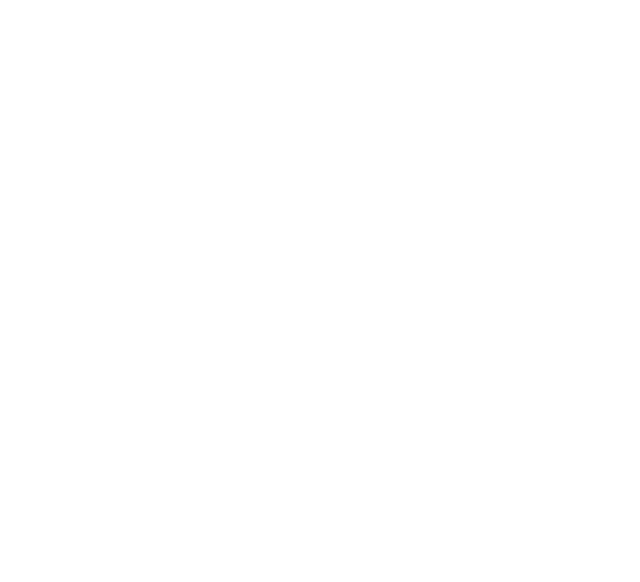
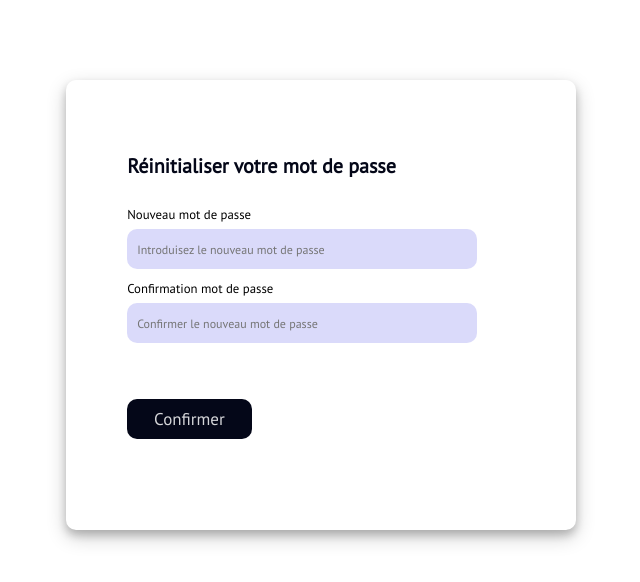
Before and after one commit to Themeshous/MADRASA-TIC, a React (Create React App) app: page /Reset-password in a window 1280 px wide. Before the commit this address had no page. Shown: the top 582 px of the page, without its empty margins (319-959 px from the left). Built offline with nearby package versions, Linux system fonts and the light colour scheme.

Commit message:
"first commit"

```diff
--- a/src/App.js
+++ b/src/App.js
@@ -3,6 +3,8 @@
 import FormCreat from './Comptes/SignUp/FormCreat.js'
 import {FormConnect} from './Comptes/LogIn/FormConnect.js';
 import CreateComp from './InterfaceAdmin/Pages/CreateComp.js'
+import {Forget} from './Comptes/ForgotPassword/Forget';
+import {Reset} from './Comptes/ForgotPassword/Reset';
 import './App.css';
 
 function App() {
@@ -12,6 +14,8 @@
         <Route path="/Admin/create" element={ <CreateComp/> } />
         <Route path="/auth/Connect" element={ <FormConnect/> } />
         <Route path="/auth/signup" element={ <FormCreat/> } />
+        <Route path="/Forget-password" element={ <Forget/> } />
+        <Route path="/Reset-password" element={ <Reset/> } />
       </Routes>
     </>
 
--- /dev/null
+++ b/src/Comptes/ForgotPassword/Forget.js
@@ -0,0 +1,22 @@
+import React , {useState} from 'react'
+import '../SignUp/FormLog.css'
+import FormForget from './FormForget'
+import { Reset } from './Reset'
+
+export const Forget = () => {
+    const [isForgotten, setisForgotten] = useState(false)
+
+    function forgetForm() {
+     setisForgotten(true)
+    }
+
+    return (
+      <div className='form-container-login'>
+          {!isForgotten?
+          (<FormForget forgetForm={forgetForm}/>
+          ) :(<Reset/>
+          )}
+          </div>
+
+    )
+}
--- /dev/null
+++ b/src/Comptes/ForgotPassword/FormForget.js
@@ -0,0 +1,47 @@
+import React from 'react'
+import validateForget from './ValidateForget'
+import UseForget from './UseForget'
+import '../SignUp/FormLog.css'
+
+const FormForget = ({forgetForm}) => {
+
+    const {HandleForget, email, HandleChange, errors} = UseForget(forgetForm, validateForget);
+    return (
+        <div className='login-container'>
+            <form className='form-login' onSubmit={HandleForget} noValidate >
+                <h1>
+                    Mot de passe oublié
+                </h1>
+                <div className='form-input-login'>
+                    <div className='form-inputs'>
+                        <label htmlFor='username' className='form-label'>
+                            Adresse email
+                        </label>
+                        <input
+                            id='email'
+                            type="email"
+                            name='email'
+                            className='form-input'
+                            placeholder="Saisir l'adresse email"
+                            value={email}
+                            onChange={HandleChange} />
+                        {errors.email && <p>{errors.email}</p>}
+                    </div>
+
+                    <button className='form-input-forget-btn' type='submit'>
+                        <p> Envoyer le lien </p>
+                    </button>
+                </div>
+            </form>
+        </div>
+
+    )
+}
+
+export default FormForget
+
+/*  <div className='forgot-pswd' >
+                        <a href='/Connect'>
+                            Vous avez déja un compte?
+                        </a>
+                    </div> */
--- /dev/null
+++ b/src/Comptes/ForgotPassword/FormReset.js
@@ -0,0 +1,54 @@
+import React from 'react'
+import validateReset from './ValidateReset'
+import UseReset from './UseReset'
+import '../SignUp/FormLog.css'
+
+const FormReset = ({resetForm}) => {
+
+    const {HandleReset, value, HandleChange, errors} = UseReset(resetForm, validateReset);
+    return (
+        <div className='login-container'>
+            <form className='form-login' onSubmit={HandleReset} noValidate>
+                <h1>
+                    Réinitialiser votre mot de passe
+                </h1>
+                <div className='form-input-login'>
+                    <div className='form-inputs'>
+                        <label htmlFor='username' className='form-label'>
+                            Nouveau mot de passe
+                        </label>
+                        <input
+                            type="password"
+                            id='pswd'
+                            className='form-input'
+                            placeholder="Introduisez le nouveau mot de passe"
+                            value={value.pswd}
+                            onChange={HandleChange} />
+
+                        {errors.pswd && <p>{errors.pswd}</p>}
+                    </div>
+                    <div className='form-inputs'>
+                        <label htmlFor='username' className='form-label'>
+                            Confirmation mot de passe
+                        </label>
+                        <input
+                            type="password"
+                            id='pswd1'
+                            className='form-input'
+                            placeholder="Confirmer le nouveau mot de passe"
+                            value={value.pswd1}
+                            onChange={HandleChange} />
+
+                        {errors.pswd1 && <p>{errors.pswd1}</p>}
+                    </div>
+                    <button className='form-input-btn' type='submit'>
+                        <p> Confirmer </p>
+                    </button>
+                </div>
+            </form>
+        </div>
+
+    )
+}
+
+export default FormReset
--- /dev/null
+++ b/src/Comptes/ForgotPassword/Reset.js
@@ -0,0 +1,20 @@
+import React , {useState} from 'react'
+import '../SignUp/FormLog.css'
+import FormReset from './FormReset'
+import { Forget } from './Forget'
+
+export const Reset = () => {
+    const [isReset, setisReset] = useState(false)
+
+    function resetForm() {
+     setisReset(true)
+    }
+
+    return (
+      <div className='form-container-login'>
+          {
+          (<FormReset resetForm={resetForm}/>
+          ) }
+          </div>
+    )
+}
--- /dev/null
+++ b/src/Comptes/ForgotPassword/UseForget.js
@@ -0,0 +1,27 @@
+import { useState,useEffect} from "react";
+
+const UseForget= (callback ,validateForget) => {
+    const [email, setEmail] = useState('')
+    const [errors, setErrors] = useState({})
+    const [isForget, setIsForget] = useState(false)
+    const HandleChange = (e) => {
+        setEmail(e.target.value);
+      };
+    const HandleForget = e =>{
+        e.preventDefault();
+
+        setErrors(validateForget(email));
+        setIsForget(true);
+    }
+    useEffect(
+        () => {
+          if (Object.keys(errors).length === 0 && isForget) {
+            callback();
+          }
+        },
+        [errors]
+      );
+  return {HandleForget,email,HandleChange,errors}
+
+}
+export default UseForget
--- /dev/null
+++ b/src/Comptes/ForgotPassword/UseReset.js
@@ -0,0 +1,35 @@
+import { useState,useEffect} from "react";
+
+const UseReset= (callback ,validateReset) => {
+    const [value, setValue] = useState({
+        pswd: '',
+        pswd1: ''
+    })
+    const [errors, setErrors] = useState({})
+    const [isReset, setisReset] = useState(false)
+    const HandleChange = e =>{
+      setValue(prevVal => {
+        return {
+          ...prevVal,
+          [e.target.id]: e.target.value
+        }
+      })
+  }
+    const HandleReset = e =>{
+        e.preventDefault();
+        console.log(value.pswd,value.pswd1);
+        setErrors(validateReset(value));
+        setisReset(true);
+    }
+    useEffect(
+        () => {
+          if (Object.keys(errors).length === 0 && isReset) {
+            callback();
+          }
+        },
+        [errors]
+      );
+  return {HandleReset,value,HandleChange,errors}
+
+}
+export default UseReset
--- /dev/null
+++ b/src/Comptes/ForgotPassword/ValidateForget.js
@@ -0,0 +1,10 @@
+export default function validateForget(email) {
+    let errors = {}
+
+    if (!email) {
+        errors.email = "L'adresse email est requise"
+    }else if (!/\S+\.\S+@esi-sba.dz+/.test(email)) {
+        errors.email = "L'adresse email n'est pas valide";
+    }
+    return errors;
+}
--- /dev/null
+++ b/src/Comptes/ForgotPassword/ValidateReset.js
@@ -0,0 +1,16 @@
+export default function validateReset(value){
+    let errors ={}
+    if (!value.pswd) {
+        errors.pswd= 'Le mot de passe est requis';
+      }
+    if (value.pswd && !value.pswd1) {
+        errors.pswd1= 'La confirmation de mot de passe est requise';
+    }
+    if (value.pswd && value.pswd1 && value.pswd !== value.pswd1){
+        errors.pswd1= 'Vous devez entrer le même mot de passe pour confirmer';
+    }
+    if (value.pswd.length< 8) {
+        errors.pswd = 'Le mot de passe doit contenir 8 symboles ou plus';
+    }
+    return errors;
+}
--- a/src/Comptes/LogIn/FormLogIn.js
+++ b/src/Comptes/LogIn/FormLogIn.js
@@ -66,14 +66,14 @@
             {errors.pswd && <p>{errors.pswd}</p>}
           </div>
           <div className='forgot-pswd' >
-            <a href='/Reset'>
+            <a href='/Forget-password'>
               Avez vous oublié votre mot de pase ?
             </a>
 
           </div>
 
           <button className='form-input-btn' type='submit' onClick={login}>
-            <strong> Connecter </strong>
+            <p> Connecter </p>
           </button>
         </div>
       </form>
--- a/src/Comptes/SignUp/FormLog.css
+++ b/src/Comptes/SignUp/FormLog.css
@@ -1,10 +1,10 @@
 .form-content{
-  position: relative;
-  margin: 90px auto;
+  position: absolute;
+  margin-left:60%;
+  margin-top: 5%;
 
  }
  .login-container{
-   position: relative;
    margin: 80px auto;
    box-shadow: 0 5px 8px 0 rgba(0, 0, 0, 0.2), 0 7px 20px 0 rgba(0, 0, 0, 0.2);
    width: 510px;
@@ -37,9 +37,9 @@
      font-size: 20px;
      text-align: start;
      width: 80%;
-     margin-top: 15px;
-     margin-bottom: 1rem;
-     color:rgb(8, 32, 139);
+     margin-top: 12px;
+     margin-bottom: 1.5rem;
+     color:#040718;
    }
  .form-iput-line {
        display: flex;
@@ -85,13 +85,14 @@
      color: #595959;
      font-size: 12px;
    }
+
  .forgot-pswd a{
      text-decoration: none;
      color:rgb(8, 32, 139);
      font-size: 0.8rem;
    }
 
- .form-input-btn {
+ .form-input-btn  {
      outline: none;
      border-radius: 10px;
      margin-top: 3rem;
@@ -102,13 +103,26 @@
      text-align: center;
      justify-content: center;
      align-items: center;
-     background:rgba(12, 12, 109, 0.644);
-     color: #fff;
+     background:#040718;
+     color: rgba(255, 255, 255, 0.836);
    }
-
- .form-input-btn:hover {
+  .form-input-forget-btn{
+     outline: none;
+     border-radius: 10px;
+     margin-top: 3.5rem;
+     height: 45px;
+     width: 50%;
+     font-size: 17px;
+     border: none;
+     text-align: center;
+     justify-content: center;
+     align-items: center;
+     background:#040718;
+     color: rgba(255, 255, 255, 0.836);
+ }
+ .form-input-forget-btn:hover,.form-input-btn:hover {
      cursor: pointer;
      background-color:rgba(102, 102, 235, 0.24);
-     color:rgb(8, 32, 139);
+     color:#040718;
      transition: all 0.4s ease-out;
    }
--- a/src/Comptes/SignUp/FormSignup.js
+++ b/src/Comptes/SignUp/FormSignup.js
@@ -7,13 +7,6 @@
 
 const FormSignup = ({submitForm}) => {
 
-const [nom,setnom] = useState("");
-const [prenom,setprenom] = useState("");
-const [email,setemail] = useState("");
-const [role,setrole] = useState("");
-const [profession,setprofession] = useState("");
-const [pswd,setpswd] = useState("");
-const [pswd1,setpswd1] = useState("");
 
 const signup = () => {
 
@@ -165,7 +158,7 @@
 
 
            <button className='form-input-btn' type='submit' onClick={signup}>
-           <strong> Créer le compte  </strong>
+           <p> Créer le compte  </p>
            </button>
 
        </form>
```
